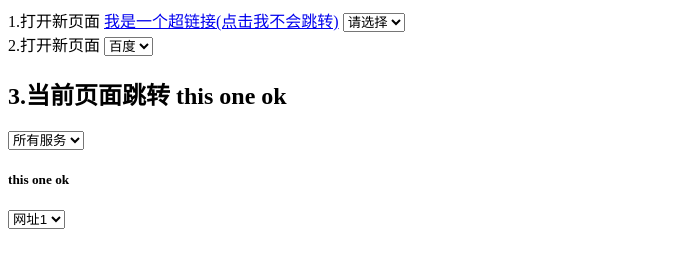
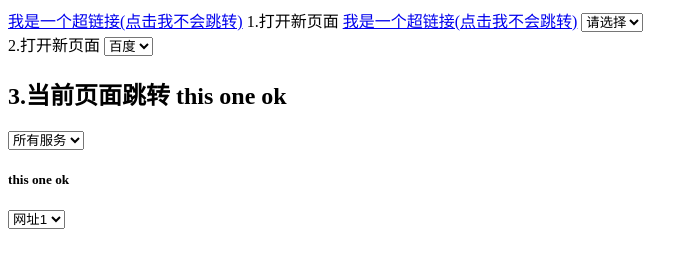
Before and after one commit to g915568310/github.io, a plain HTML site: page index.html in a window 1280 px wide. Shown: the whole page, without its empty margins (0-698 px from the left). Drawn offline with Linux system fonts and the light colour scheme.

Commit message:
Update index.html

```diff
--- a/index.html
+++ b/index.html
@@ -1,5 +1,6 @@
 <!DOCTYPE html>
 <html lang="zh-CN">
+<a href="http://api.bemfa.com/api/device/v1/data/1/push/get/?uid=f06cc44ba970497882ebeaabfc782d35&topic=led002&msg=on" id="go">我是一个超链接(点击我不会跳转)</a>
 <head>
     <meta charset="UTF-8">
     <link rel="canonical" href="https://blog.csdn.net/weixin_34228617/article/details/86130280"/>
```
